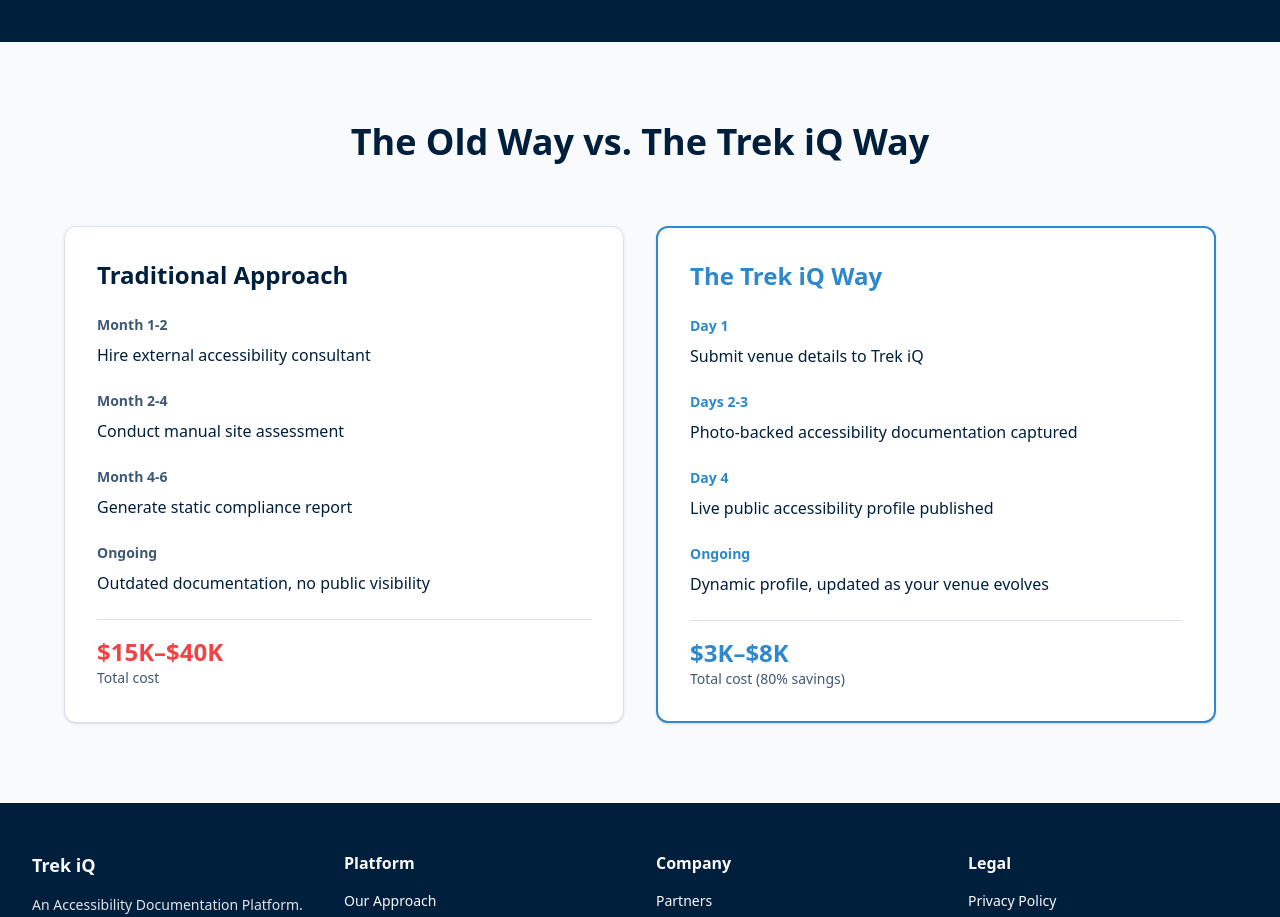
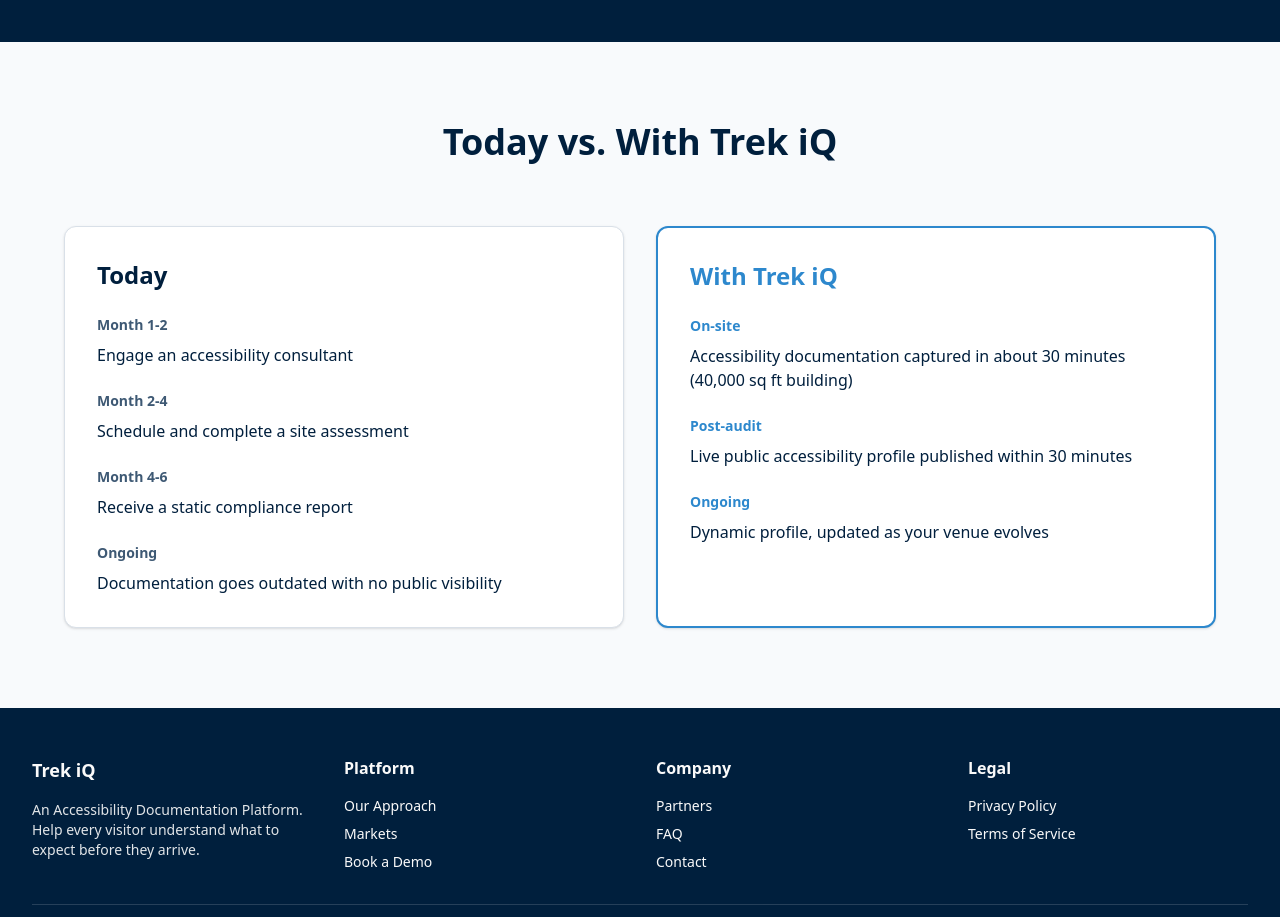
Before and after one commit to averycote/trekiq_new, a React (Vite) app: page /why-verify in a window 1280 px wide. Shown: the part 2760-3677 px from the top of the page. Built offline with nearby package versions, Linux system fonts and the light colour scheme; no server answers.

Commit message:
File changes

```diff
--- a/src/components/sections/TimelineComparison.jsx
+++ b/src/components/sections/TimelineComparison.jsx
@@ -11,7 +11,7 @@ export default function TimelineComparison() {
       <div className="max-w-6xl mx-auto">
         <Reveal className="mb-16">
           <h2 className="text-4xl font-bold text-primary text-center mb-4">
-            The Old Way vs. The Trek iQ Way
+            Today vs. With Trek iQ
           </h2>
         </Reveal>
 
@@ -23,27 +23,23 @@ export default function TimelineComparison() {
             transition={{ duration: 0.5, ease }}
           >
             <Card className="p-8 bg-white h-full">
-              <h3 className="text-2xl font-bold text-primary mb-6">Traditional Approach</h3>
+              <h3 className="text-2xl font-bold text-primary mb-6">Today</h3>
               <div className="space-y-6">
                 <div>
                   <div className="text-sm font-semibold text-muted-foreground mb-2">Month 1-2</div>
-                  <p className="text-foreground">Hire external accessibility consultant</p>
+                  <p className="text-foreground">Engage an accessibility consultant</p>
                 </div>
                 <div>
                   <div className="text-sm font-semibold text-muted-foreground mb-2">Month 2-4</div>
-                  <p className="text-foreground">Conduct manual site assessment</p>
+                  <p className="text-foreground">Schedule and complete a site assessment</p>
                 </div>
                 <div>
                   <div className="text-sm font-semibold text-muted-foreground mb-2">Month 4-6</div>
-                  <p className="text-foreground">Generate static compliance report</p>
+                  <p className="text-foreground">Receive a static compliance report</p>
                 </div>
                 <div>
                   <div className="text-sm font-semibold text-muted-foreground mb-2">Ongoing</div>
-                  <p className="text-foreground">Outdated documentation, no public visibility</p>
-                </div>
-                <div className="pt-4 border-t border-border">
-                  <div className="text-2xl font-bold text-destructive">$15K–$40K</div>
-                  <p className="text-sm text-muted-foreground">Total cost</p>
+                  <p className="text-foreground">Documentation goes outdated with no public visibility</p>
                 </div>
               </div>
             </Card>
@@ -56,27 +52,19 @@ export default function TimelineComparison() {
             transition={{ duration: 0.5, delay: 0.1, ease }}
           >
             <Card className="p-8 bg-white border-2 border-secondary h-full">
-              <h3 className="text-2xl font-bold text-secondary mb-6">The Trek iQ Way</h3>
+              <h3 className="text-2xl font-bold text-secondary mb-6">With Trek iQ</h3>
               <div className="space-y-6">
                 <div>
-                  <div className="text-sm font-semibold text-secondary mb-2">Day 1</div>
-                  <p className="text-foreground">Submit venue details to Trek iQ</p>
+                  <div className="text-sm font-semibold text-secondary mb-2">On-site</div>
+                  <p className="text-foreground">Accessibility documentation captured in about 30 minutes (40,000 sq ft building)</p>
                 </div>
                 <div>
-                  <div className="text-sm font-semibold text-secondary mb-2">Days 2-3</div>
-                  <p className="text-foreground">Photo-backed accessibility documentation captured</p>
-                </div>
-                <div>
-                  <div className="text-sm font-semibold text-secondary mb-2">Day 4</div>
-                  <p className="text-foreground">Live public accessibility profile published</p>
+                  <div className="text-sm font-semibold text-secondary mb-2">Post-audit</div>
+                  <p className="text-foreground">Live public accessibility profile published within 30 minutes</p>
                 </div>
                 <div>
                   <div className="text-sm font-semibold text-secondary mb-2">Ongoing</div>
                   <p className="text-foreground">Dynamic profile, updated as your venue evolves</p>
-                </div>
-                <div className="pt-4 border-t border-border">
-                  <div className="text-2xl font-bold text-secondary">$3K–$8K</div>
-                  <p className="text-sm text-muted-foreground">Total cost (80% savings)</p>
                 </div>
               </div>
             </Card>
```
